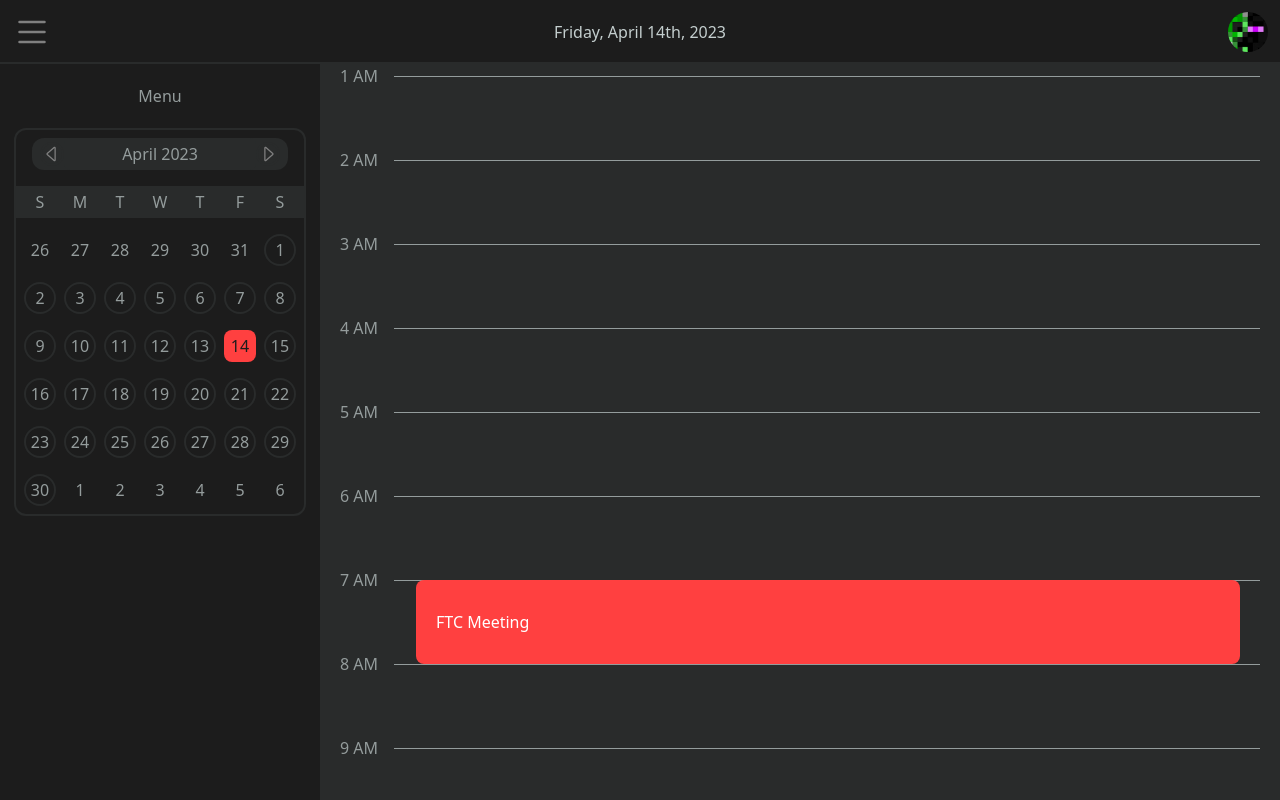
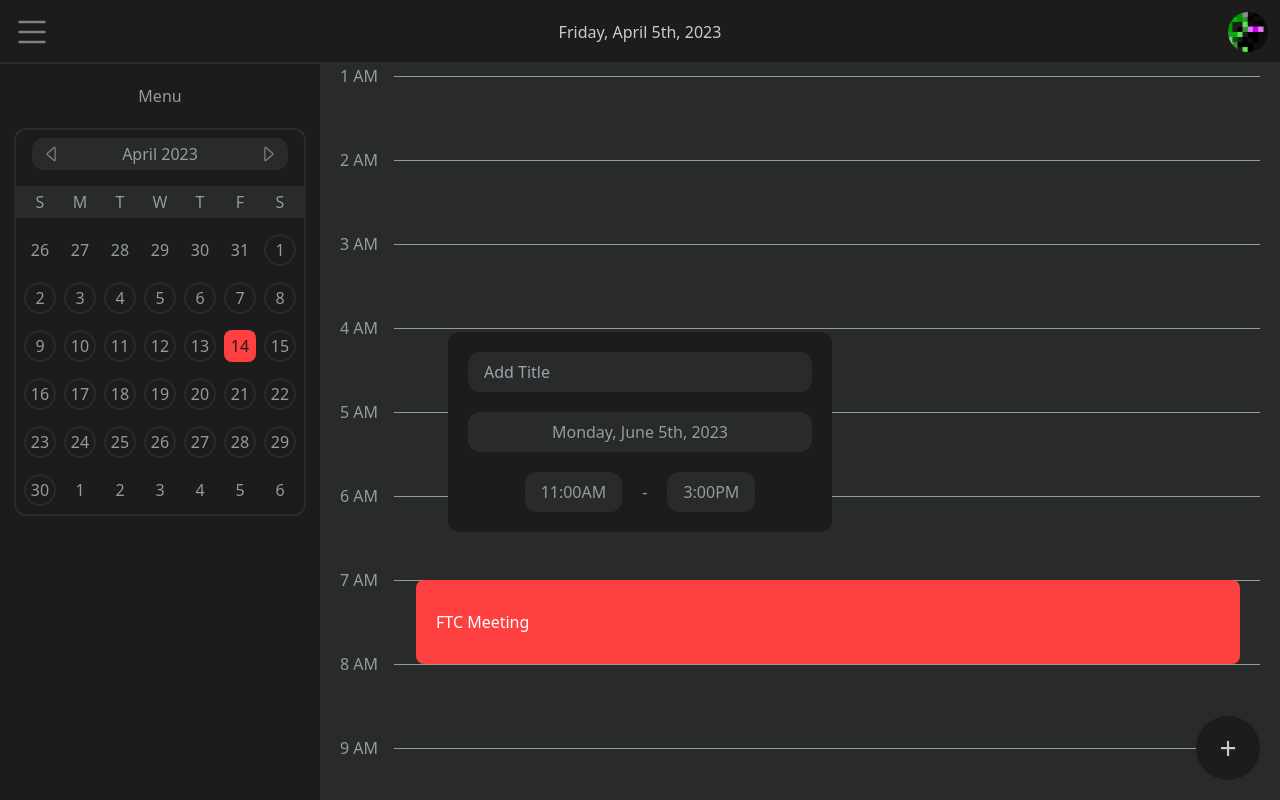
Before and after one commit to Viverino1/redux, a React (Create React App) app: page /calendar in a window 1280 px wide. Built offline with nearby package versions, Linux system fonts and the light colour scheme; no server answers.

Commit message:
started new event menu

```diff
--- a/src/app/App.js
+++ b/src/app/App.js
@@ -14,7 +14,10 @@ const App = () => {
                 <div className="fixed top-16 z-40 right-0">
                     <ProfileMenu/>
                 </div>
-                <Calendar/>
+                <Routes>
+                    <Route path="/" element={<Home/>}/>
+                    <Route path="/calendar" element={<Calendar/>}/>
+                </Routes>
             </div>
         </div>
     )
--- a/src/app/components/navbar/NavBar.jsx
+++ b/src/app/components/navbar/NavBar.jsx
@@ -13,12 +13,6 @@ const NavBar = () => {
 
     const dispatch = useDispatch()
 
-    const months = [null, "January", "February", "March", "April", "May", "June", "July", "August", "September", "October", "November", "December"]
-    const weekDays = ["Sunday", "Monday", "Tuesday", "Wednesday", "Thursday", "Friday", "Saturday"];
-
-    let dayOfWeek = new Date(displayYear + "-" + displayMonth + "-" + displayDay).getDay();
-    let ending;
-
     const [userName, setUserName] = useState("")
     const [userPhotoURL, setUserPhotoURL] = useState("./cosmicLogo.png")
 
@@ -31,6 +25,12 @@ const NavBar = () => {
             setUserPhotoURL("./cosmicLogo.png");
         }
     })
+
+    function dateString(date) {
+        const months = ["January", "February", "March", "April", "May", "June", "July", "August", "September", "October", "November", "December"]
+        const weekDays = ["Sunday", "Monday", "Tuesday", "Wednesday", "Thursday", "Friday", "Saturday"];
+
+        let ending;
 
         switch(displayDay){
             case 1:
@@ -51,6 +51,9 @@ const NavBar = () => {
                 break;
         }
 
+        return weekDays[ date.getDay() ] + ", " + months[date.getMonth()]+ " " + date.getDay() + ending + ", " + (date.getYear() + 1900);
+    }
+
     return(
         <div>
             <div className="absolute bottom-0 bg-BodyColor h-0.5 w-full"></div>
@@ -61,7 +64,7 @@ const NavBar = () => {
                     </div>
                 </button>
 
-                <div>{weekDays[dayOfWeek]}, {months[displayMonth]} {displayDay}{ending}, {displayYear}</div>
+                <div>{dateString(new Date(displayYear + "-" + displayMonth + "-" + displayDay))}</div>
 
                 <button className="pr-3 absolute top-0 right-0 h-16 flex justify-center items-center space-x-5" onClick={() => {dispatch(toggleProfileIsActive())}}>
                     <div>{userName}</div>
--- a/src/app/components/profileMenu/ProfileMenu.jsx
+++ b/src/app/components/profileMenu/ProfileMenu.jsx
@@ -20,7 +20,7 @@ const ProfileMenu = () => {
                 <button className=' w-32 h-8 bg-BodyColor rounded-lg' onClick={() => addEvent({title: "my new event", start: new Date().toISOString(), length: 45, rigid: true})}>
                     Write
                 </button>
-                <button className=' w-32 h-8 bg-BodyColor rounded-lg' onClick={() => readEvent()}>
+                <button className=' w-32 h-8 bg-BodyColor rounded-lg' onClick={() => readEvent(1)}>
                     Read
                 </button>
             </div>
--- a/src/app/store.js
+++ b/src/app/store.js
@@ -2,11 +2,13 @@ import { configureStore } from '@reduxjs/toolkit'
 import monthsReducer from '../pages/calendar/components/months/monthsSlice'
 import menuReducer from '../pages/calendar/components/menu/menuSlice'
 import profileMenuReducer from './components/profileMenu/profileMenuSlice'
+import newEventMenuReducer from '../pages/calendar/components/newEventMenu/newEventMenuSlice'
 
 export const store = configureStore({
   reducer: {
     months: monthsReducer,
     menu: menuReducer,
-    profileMenu : profileMenuReducer,
+    profileMenu: profileMenuReducer,
+    newEventMenu: newEventMenuReducer,
   },
 })
--- a/src/pages/calendar/Calendar.js
+++ b/src/pages/calendar/Calendar.js
@@ -1,23 +1,39 @@
 import DayView from "./components/dayView/DayView";
 import Menu from "./components/menu/Menu";
-import { useSelector, useDispatch } from 'react-redux'
-import { setDisplayDay, setDisplayMonth, incrementDisplayMonth, decrementDisplayMonth } from './components/months/monthsSlice'
+import { useState } from "react";
+import { useDispatch } from 'react-redux'
+import { setDisplayDay, setDisplayMonth} from './components/months/monthsSlice'
+import NewEventMenu from "./components/newEventMenu/NewEventMenu";
 
 const Calendar = () => {
     const dispatch = useDispatch()
+    const[isNewEventMenuActive, setIsNewEventMenuActive] = useState(false);
 
     const setCurrentDate = () => {
         const date = new Date();
         dispatch(setDisplayDay(date.getDate()))
         dispatch(setDisplayMonth(date.getMonth() + 1))
     }
+
     return(
-        <div className="flex h-[calc(100vh-theme(space.16))]" onLoad={setCurrentDate()}>
-            <div className="">
-                <Menu/>
+        <div className="flex h-[calc(100vh-theme(space.16))] justify-center items-center" onLoad={setCurrentDate()}>
+            <div className="w-full h-full flex">
+                <div>
+                    <Menu/>
+                </div>
+                <div className="relative w-full overflow-y-scroll overflow-x-clip">
+                    <DayView/>
+                </div>
             </div>
-            <div className="relative w-full overflow-y-scroll overflow-x-clip">
-                <DayView/>
+
+            <div className="absolute bottom-5 right-5">
+                <button className="bg-NavBarColor text-NavBarTextColor w-16 h-16 rounded-full text-3xl flex justify-center items-center">
+                    <div className="select-none">+</div>
+                </button>
+            </div>
+
+            <div className="absolute">
+                <NewEventMenu/>
             </div>
         </div>
     )
--- a/src/pages/calendar/components/months/Months.jsx
+++ b/src/pages/calendar/components/months/Months.jsx
@@ -2,6 +2,7 @@ import React from 'react';
 import { CaretRight, CaretLeft } from "react-bootstrap-icons";
 import { useSelector, useDispatch } from 'react-redux'
 import { setDisplayDay, incrementDisplayMonth, decrementDisplayMonth } from './monthsSlice'
+import { setIsDateSelectorActive } from '../newEventMenu/newEventMenuSlice';
 
 const Months = () => {
     const displayDay = useSelector((state) => state.months.displayDay)
@@ -48,11 +49,11 @@ const Months = () => {
     const CalendarDay = ({day}) => {
         if(day == displayDay){
             return(
-                <button className="text-NavBarColor bg-RedEventColor transition-all w-8 h-8 rounded-lg flex justify-center items-center" onClick={() => {dispatch(setDisplayDay(day))}}> {day} </button>
+                <button className="text-NavBarColor bg-RedEventColor transition-all w-8 h-8 rounded-lg flex justify-center items-center" onClick={() => {dispatch(setDisplayDay(day)); dispatch(setIsDateSelectorActive(false));}}> {day} </button>
             )
         }else{
             return(
-                <button className="bg-NavBarColor hover:bg-BodyColor hover:border-LinesColor hover:rounded-lg border-BodyColor transition-all w-8 h-8 rounded-3xl border-2 flex justify-center items-center" onClick={() => {dispatch(setDisplayDay(day))}}> {day} </button>
+                <button className="bg-NavBarColor hover:bg-BodyColor hover:border-LinesColor hover:rounded-lg border-BodyColor transition-all w-8 h-8 rounded-3xl border-2 flex justify-center items-center" onClick={() => {dispatch(setDisplayDay(day)); dispatch(setIsDateSelectorActive(false));}}> {day} </button>
             )
         }
     }
--- /dev/null
+++ b/src/pages/calendar/components/newEventMenu/NewEventMenu.jsx
@@ -0,0 +1,34 @@
+import Months from "../months/Months";
+import { useState } from "react";
+import { setIsDateSelectorActive } from "./newEventMenuSlice";
+import { useDispatch, useSelector } from "react-redux";
+
+const NewEventMenu = () => {
+    const isDateSelectorActive = useSelector((state) => state.newEventMenu.isDateSelectorActive)
+    const dispatch = useDispatch();
+
+    return(
+        <div className="flex justify-center items-center">
+            <div></div>
+            <div className="bg-NavBarColor rounded-xl w-96 p-5 flex flex-col items-center space-y-5 z-20">
+                <div className="flex w-full items-center space-x-5 h-10">
+                    <input type="text" placeholder="Add Title" className="bg-BodyColor focus:outline-none py-2 px-4 text-NavBarTextColor w-full rounded-xl"/>
+                </div>
+                <button className="flex w-full items-center space-x-5" onClick={() => dispatch(setIsDateSelectorActive(!isDateSelectorActive))}>
+                    <div className="w-full px-4 py-2 bg-BodyColor rounded-xl select-none h-10">Monday, June 5th, 2023</div>
+                </button>
+                <button className="flex w-full items-center justify-center space-x-5 h-10">
+                    <div className="bg-BodyColor h-10 px-4 flex justify-center items-center rounded-xl">11:00AM</div>
+                    <div>-</div>
+                    <div className="bg-BodyColor h-10 px-4 flex justify-center items-center rounded-xl">3:00PM</div>
+                </button>
+            </div>
+
+            <div className={`absolute bg-NavBarColor p-5 z-10 rounded-xl transition-all duration-400 overflow-hidden ${isDateSelectorActive? "translate-x-96 h-108" : "translate-x-0 h-0"}`}>
+                <Months/>
+            </div>
+        </div>
+    )
+}
+
+export default NewEventMenu;
--- /dev/null
+++ b/src/pages/calendar/components/newEventMenu/newEventMenuSlice.js
@@ -0,0 +1,20 @@
+import { createSlice } from '@reduxjs/toolkit'
+
+const initialState = {
+    isDateSelectorActive: false,
+}
+
+export const newEventMenuSlice = createSlice({
+  name: 'newEventMenu',
+  initialState,
+  reducers: {
+    setIsDateSelectorActive(state, action){
+        state.isDateSelectorActive = action.payload;
+    },
+  },
+})
+
+// Action creators are generated for each case reducer function
+export const { setIsDateSelectorActive } = newEventMenuSlice.actions;
+
+export default newEventMenuSlice.reducer;
--- a/tailwind.config.js
+++ b/tailwind.config.js
@@ -8,8 +8,11 @@ module.exports = {
         extend: {
             spacing: {
                 '19' : '76px',
+                '22' : '88px',
                 '23' : '92px',
-                '22' : '88px',
+                '104' : '416px',
+                '106' : '424px',
+                '108' : '432px',
                 'event' : '84px',
                 '5min' : '7px',
             },
```
Also changed, not shown: src/firebase_setup/firebase.js (+6 -3 lines). Lines whose indentation alone changed are shown as unchanged.
